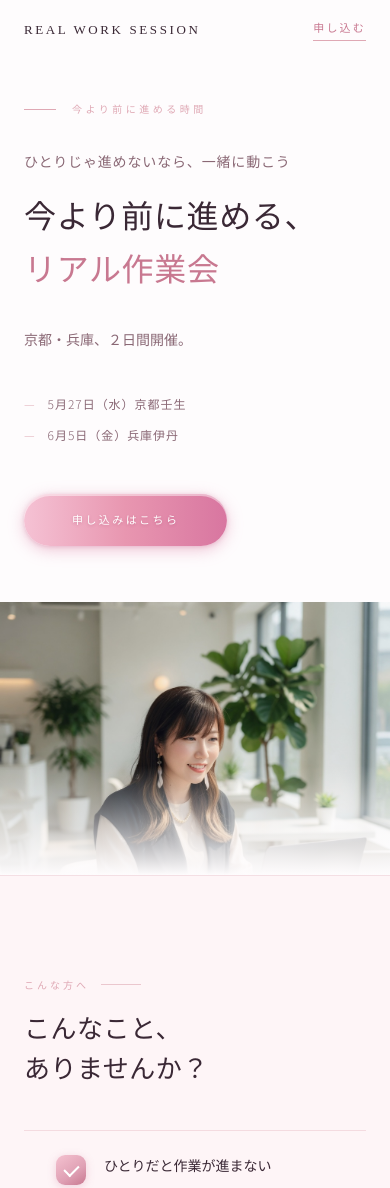
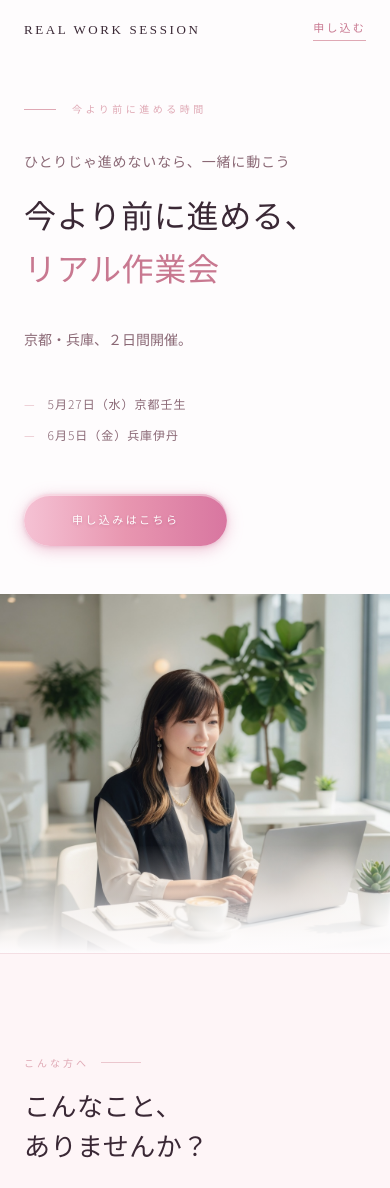
Before and after one commit to ckgtyd/sagyokai05, a plain HTML site: page index.html in a window 390 px wide. Shown: the top 1188 px of the page. Drawn offline with Linux system fonts and the light colour scheme.

Commit message:
Add files via upload

```diff
--- a/index.html
+++ b/index.html
@@ -328,9 +328,10 @@
     @media (max-width: 768px) {
       nav { padding: 16px 24px; }
       #hero { grid-template-columns: 1fr; min-height: auto; }
-      .hero-text { padding: 100px 24px 56px; }
-      .hero-img-wrap { height: 70vw; }
-      .hero-img-wrap::before { background: linear-gradient(to bottom, transparent 60%, var(--bg) 100%); }
+      .hero-text { padding: 100px 24px 48px; }
+      .hero-img-wrap { height: 92vw; max-height: 480px; }
+      .hero-img-wrap img { object-position: center 28%; }
+      .hero-img-wrap::before { background: linear-gradient(to bottom, transparent 70%, var(--bg) 100%); }
       .empathy-grid { grid-template-columns: 1fr; }
       .empathy-item:nth-child(odd) { border-right: none; }
       .about-inner { grid-template-columns: 1fr; gap: 40px; }
```
